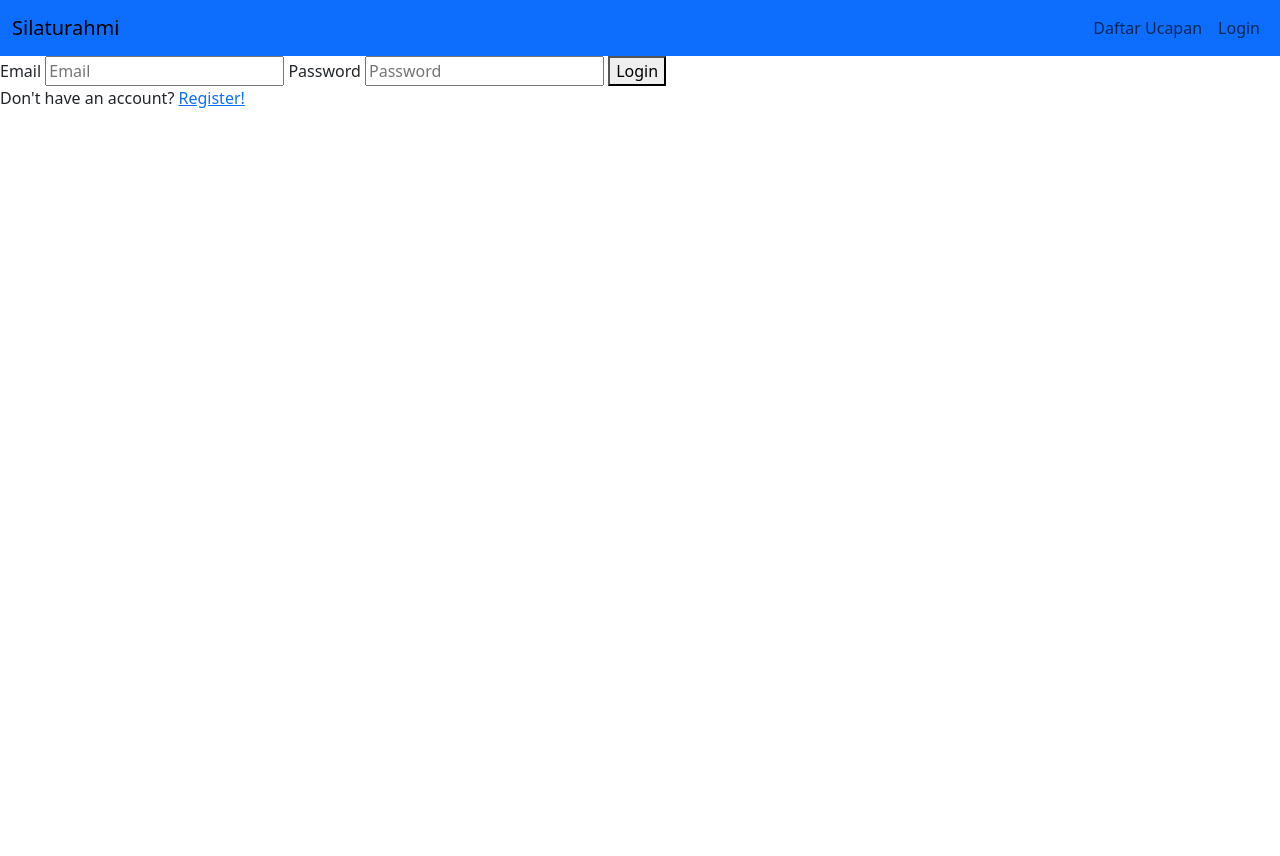
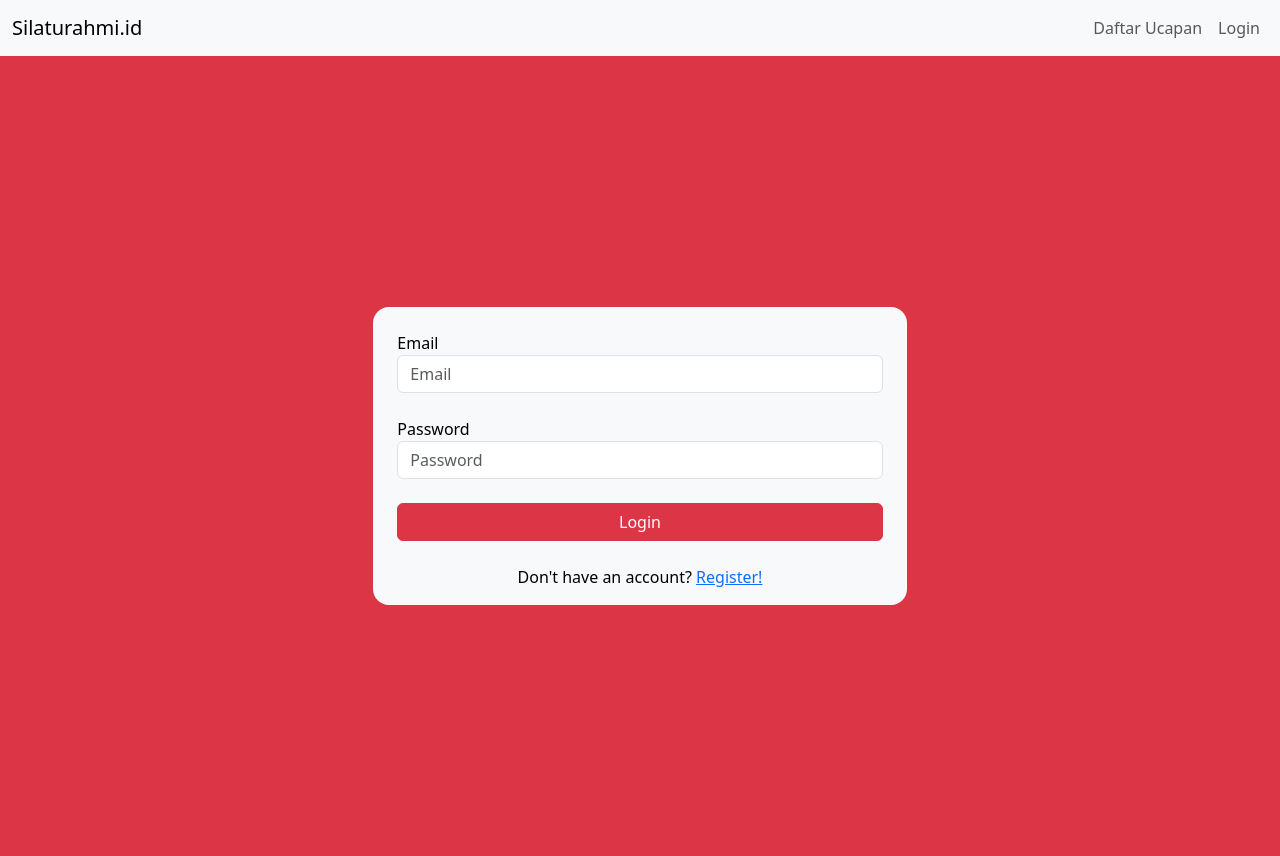
Before and after one commit to richiesuper/PWEB-8-Silaturahmi, a PHP site: page /auth-login.php in a window 1280 px wide. Before the commit the page ends 108 px from the top, so only its background shows below. Run offline with PHP 8.4, Linux system fonts and the light colour scheme.

Commit message:
styling login page

```diff
--- a/auth-login.php
+++ b/auth-login.php
@@ -19,14 +19,26 @@
 	}
 
 	echo '
-		<form action="login.php" method="POST">
-			<label for="email">Email</label>
-			<input id="email" name="email" type="text" placeholder="Email">
-			<label for="password">Password</label>
-			<input id="password" name="password" type="password" placeholder="Password">
-			<button name="login" value="login">Login</button>
-		</form>
-		<p>Don\'t have an account? <a href="auth-register.php">Register!</a></p>
+        <div class="container-fluid vh-100 bg-danger row d-flex justify-content-center align-items-center" style="padding: 0; margin: 0;">
+            <div class="col-12 col-md-8 col-lg-6 col-xl-5">
+                <div class="row d-flex justify-content-center align-items-center">
+                    <div class="text-bg-light px-4" style="border-radius: 1rem;">
+		                <form action="login.php" method="POST">
+                            <div class="form-outline my-4"
+		                	    <label for="email" class="form-label">Email</label>
+		                	    <input id="email" name="email" type="text" placeholder="Email" class="form-control">
+                            </div>
+                            <div class="form-outline mb-4"
+		                	    <label for="password" class="form-label">Password</label>
+		                	    <input id="password" name="password" type="password" placeholder="Password" class="form-control">
+                            </div>
+		                	<button name="login" value="login" class="btn btn-danger btn-block mb-4 w-100">Login</button>
+		                </form>
+		            <p class="text-center">Don\'t have an account? <a href="auth-register.php">Register!</a></p>
+                    </div>
+                </div>
+            </div>
+        </div>
 	';
 
 	?>
--- a/navbar.php
+++ b/navbar.php
@@ -1,7 +1,7 @@
 <header>
-	<nav class="navbar navbar-expand-lg bg-primary">
+	<nav class="navbar navbar-expand-lg text-bg-light">
 		<div class="container-fluid">
-			<a class="navbar-brand" href="/">Silaturahmi</a>
+			<a class="center navbar-brand" href="/PWEB-8-Silaturahmi">Silaturahmi.id</a>
 			<button class="navbar-toggler" type="button" data-bs-toggle="collapse" data-bs-target="#navbarSupportedContent" aria-controls="navbarSupportedContent" aria-expanded="false" aria-label="Toggle navigation">
 				<span class="navbar-toggler-icon"></span>
 			</button>
```
Also changed, not shown: auth-register.php (+30 -14 lines), config.php (line endings or trailing spaces), index.php (line endings or trailing spaces).
